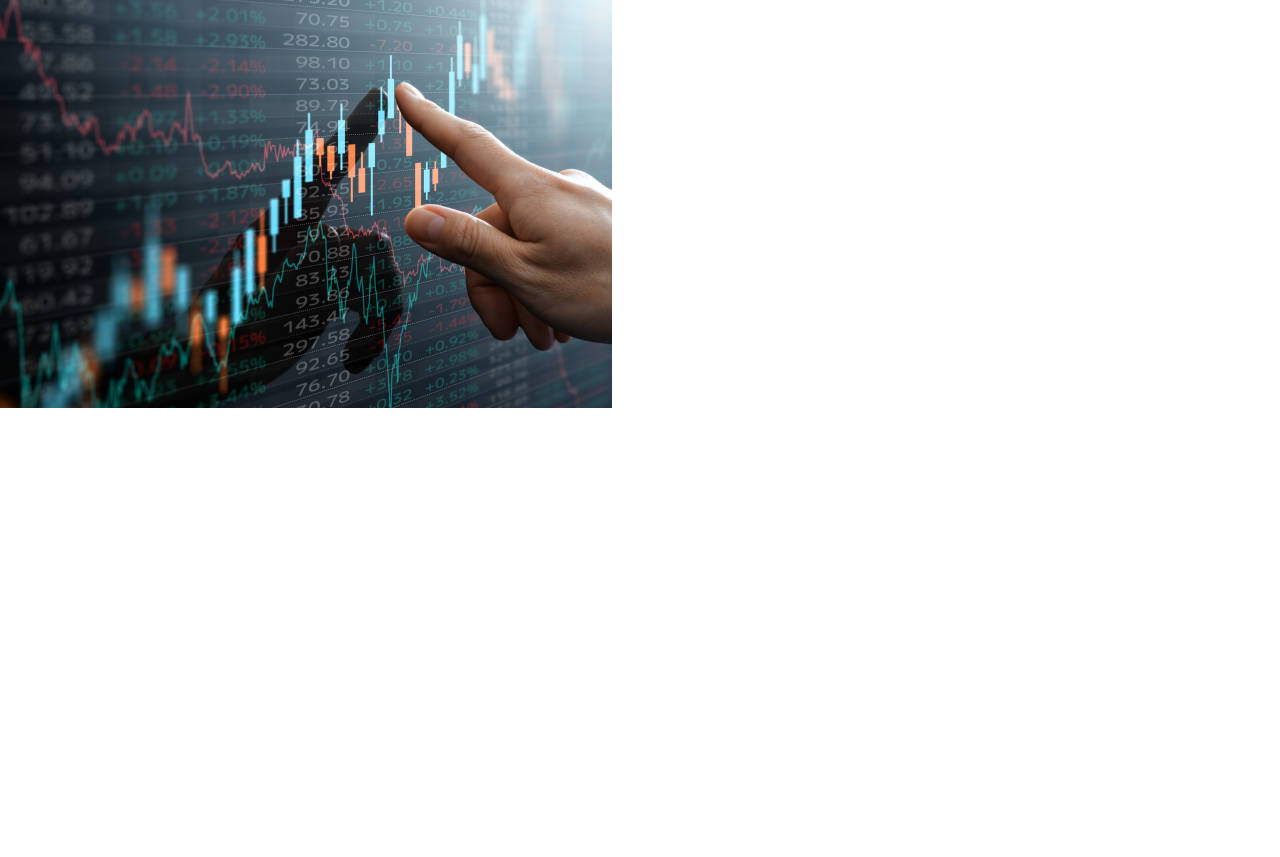
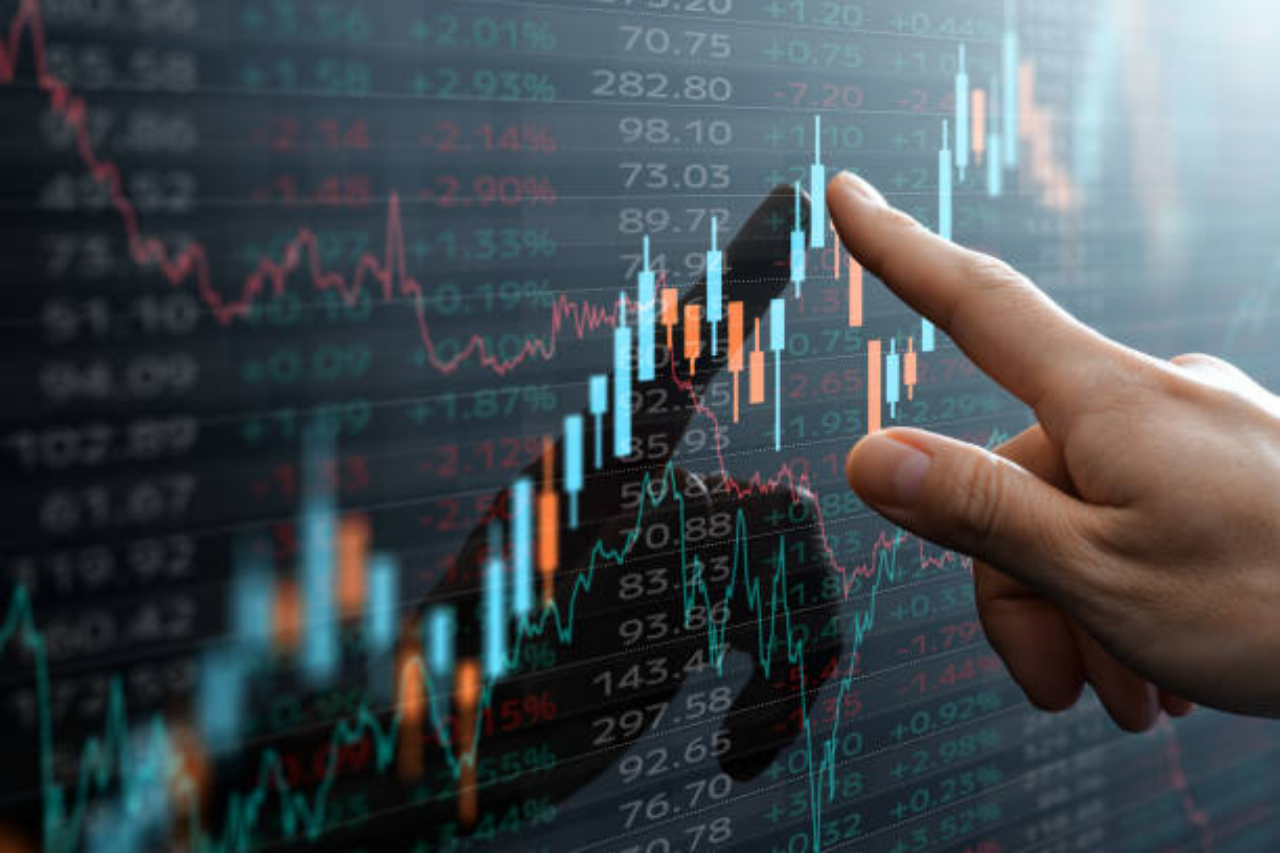
Before and after one commit to Dislikes67/Intro-JS, a plain HTML site: page Exercice 5/index.html in a window 1280 px wide. Before the commit the page ends 800 px from the top, so only its background shows below. Drawn offline with Linux system fonts and the light colour scheme.

Commit message:
background set

```diff
--- a/Exercice 5/exo5.css
+++ b/Exercice 5/exo5.css
@@ -6,6 +6,9 @@
 
 #wrapper{
     display: flex;
-    min-height: 100%;
-    min-width: 100%;
+
 }
+img{
+    height: 100%;
+    width: 100%;
+}
```
